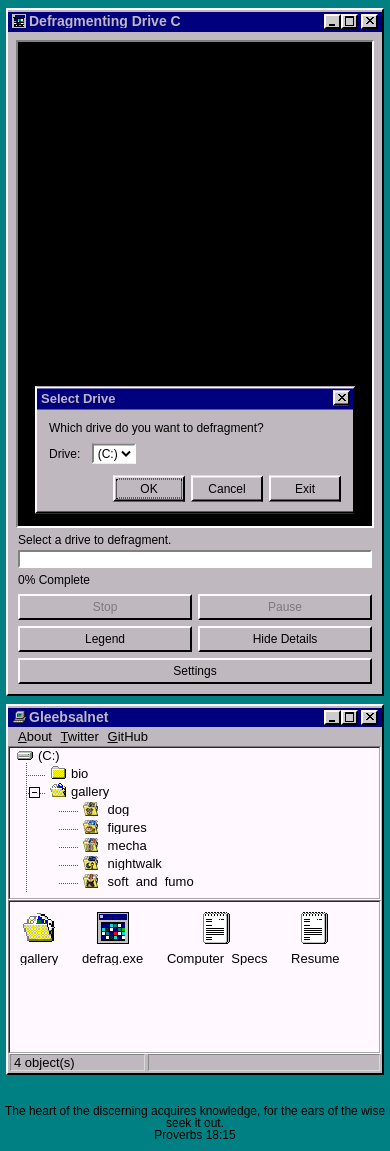
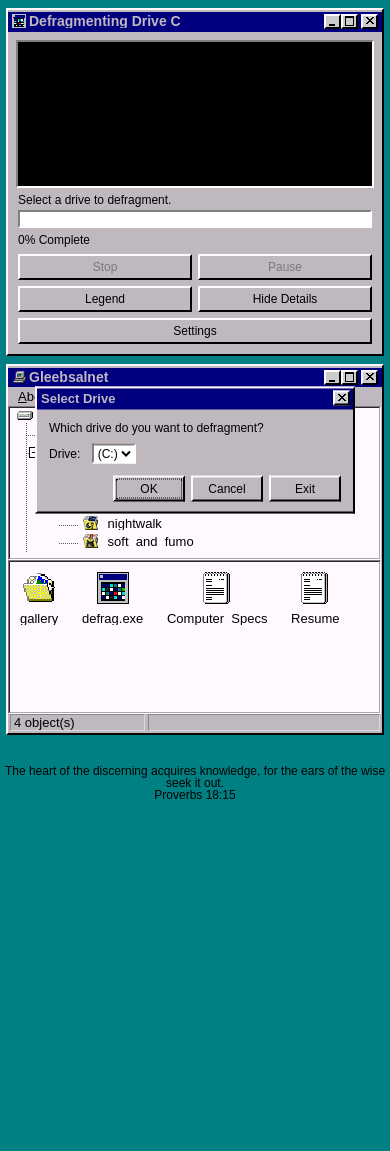
Before and after one commit to Globalnet626/globalnet626.github.io, a Jekyll site: the page built from defrag/index.html, in a window 390 px wide. Built offline with Jekyll 4.4.1, drawn with Linux system fonts in a browser that asks for light colours; after the commit the page ends 900 px from its top, so only the background shows below that.

Commit message:
Shrink the defrag window to about half height.
The cluster map now uses only the rows that fit, so the title, status, buttons, and dialogs stay on screen without a map scrollbar.

Co-authored-by: Miguel Silvino <Globalnet626@users.noreply.github.com>

```diff
--- a/_sass/_main.scss
+++ b/_sass/_main.scss
@@ -1067,8 +1067,11 @@ body:has(.defrag-window) {
 	order: -1;
 	display: flex;
 	flex-direction: column;
-	height: calc(100vh - 180px);
-	max-height: calc(100vh - 180px);
+	// About half the previous window. 50vh - 90px is (100vh - 180px) / 2.
+	// The floor keeps the title, status, bar, and buttons inside on a short phone.
+	height: calc(50vh - 90px);
+	max-height: calc(50vh - 90px);
+	min-height: 240px;
 	margin-top: 12px;
 	margin-bottom: 0;
 }
@@ -1125,8 +1128,7 @@ body:has(.defrag-window) .footer {
 .defrag-map-wrap {
 	flex: 1 1 auto;
 	min-height: 0;
-	overflow-x: hidden;
-	overflow-y: scroll;
+	overflow: hidden;
 	background: #000000;
 	border: 2px solid;
 	border-color: #808080 #ffffff #ffffff #808080;
@@ -1302,6 +1304,7 @@ button.defrag-cmd:disabled {
 .defrag-window.is-max.is-defrag-compact {
 	height: auto;
 	max-height: none;
+	min-height: 0;
 }
 .defrag-window.is-defrag-compact .defrag-map-wrap {
 	display: none;
@@ -1318,8 +1321,9 @@ button.defrag-cmd:disabled {
 		max-width: calc(100% - 16px);
 	}
 	.defrag-window {
-		height: calc(100vh - 220px);
-		max-height: calc(100vh - 220px);
+		// (100vh - 220px) / 2, written without a slash so Sass leaves it alone.
+		height: calc(50vh - 110px);
+		max-height: calc(50vh - 110px);
 		margin-top: 8px;
 	}
 	.defrag-window.is-max {
@@ -1330,6 +1334,7 @@ button.defrag-cmd:disabled {
 	.defrag-window.is-max.is-defrag-compact {
 		height: auto;
 		max-height: none;
+		min-height: 0;
 	}
 	body:has(.defrag-window) .wrapper {
 		margin-top: 8px;
--- a/assets/js/defrag.js
+++ b/assets/js/defrag.js
@@ -357,7 +357,9 @@
 		var w = mapWrap.clientWidth;
 		var h = mapWrap.clientHeight;
 		if (w < 48) w = Math.max(160, root.clientWidth - 8);
-		if (h < 48) h = 210;
+		// Four rows is the shortest map that still draws. A taller fallback
+		// would be clipped by the half-height window.
+		if (h < 36) h = 36;
 		return { w: w, h: h };
 	}
 
@@ -365,8 +367,8 @@
 		var size = measureMap();
 		cols = Math.max(8, Math.floor(size.w / 9));
 		var visible = Math.max(4, Math.floor(size.h / 9));
-		var rows = visible + 20;
-		if (cols * rows > 8000) rows = Math.max(visible + 4, Math.floor(8000 / cols));
+		var rows = visible;
+		if (cols * rows > 8000) rows = Math.max(4, Math.floor(8000 / cols));
 		var n = cols * rows;
 		var badN = Math.max(2, Math.round(n * 0.012));
 		var fixedN = Math.round(n * 0.15);
@@ -616,6 +618,10 @@
 		ensureAudio();
 		buildGrid();
 		var mismatches = countMismatches();
+		// Frame length follows however many blocks are out of place
+		// (40000/mismatches, clamped to 16–60ms). Each frame still settles
+		// 4×speed of them, so a shorter map stays about a quarter of the
+		// old one-block-per-frame run for that same map.
 		interval = Math.max(16, Math.min(60, 40000 / Math.max(1, mismatches)));
 		phase = "run";
 		restoreSelect = false;
```
